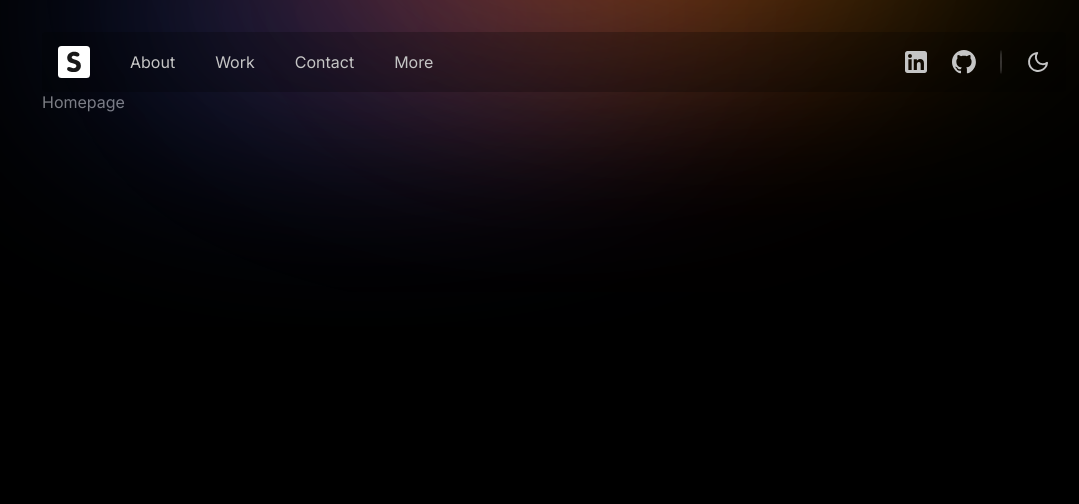
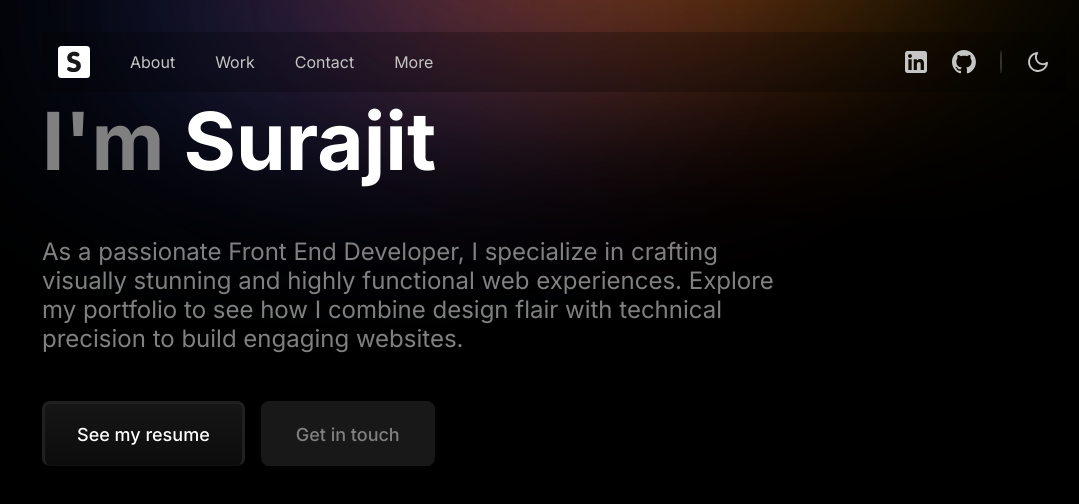
Before and after one commit to Surajit05021997/surajit-frontend-dev, a React (Vite) app: page / in a window 1280 px wide. Shown: the top 504 px of the page, without its empty margins (86-1165 px from the left). Built offline with nearby package versions, Linux system fonts and the light colour scheme.

Commit message:
added button component and home page about section

```diff
--- a/src/components/AppHeader.scss
+++ b/src/components/AppHeader.scss
@@ -48,24 +48,26 @@ header {
   .background {
     .ellipse {
       position: absolute;
+      user-select: none;
+      -webkit-user-select: none;
     }
 
     .ellipse-1 {
       left: -191px;
       top: -44px;
-      z-index: 1;
+      z-index: -3;
     }
 
     .ellipse-2 {
       left: 0;
       top: -138px;
-      z-index:2;
+      z-index: -2;
     }
 
     .ellipse-3 {
       left: 179px;
       top: -111px;
-      z-index: 3;
+      z-index: -1;
     }
   }
 }
--- a/src/components/HomePage.jsx
+++ b/src/components/HomePage.jsx
@@ -1,6 +1,19 @@
+import './HomePage.scss';
+import AppButton from './shared/AppButton';
+
 const HomePage = () => {
   return (
-    <div>Homepage</div>
+    <div className="homepage">
+      <section className="hp-about">
+        <h1 className="title"><span>I&apos;m</span> Surajit</h1>
+        <p className="body">As a passionate Front End Developer, I specialize in crafting visually stunning and highly functional web experiences.
+          Explore my portfolio to see how I combine design flair with technical precision to build engaging websites.</p>
+        <div className="btn-group">
+          <AppButton label="See my resume" />
+          <AppButton label="Get in touch" type="secondary" />
+        </div>
+      </section>
+    </div>
   );
 }
 
--- /dev/null
+++ b/src/components/HomePage.scss
@@ -0,0 +1,18 @@
+.homepage {
+  .hp-about {
+    .title > span {
+      color: var(--clr-neutral-800);
+    }
+
+    .body {
+      font-size: var(--fs-400);
+      width: 47rem;
+      margin-block: 3rem;
+    }
+
+    .btn-group {
+      display: flex;
+      gap: 1rem;
+    }
+  }
+}
--- /dev/null
+++ b/src/components/shared/AppButton.jsx
@@ -0,0 +1,15 @@
+import './AppButton.scss';
+import PropTypes from 'prop-types';
+
+const AppButton = ({type = 'primary', label}) => {
+  return (
+    <button className={`app-btn ${type}`}>{label}</button>
+  )
+}
+
+AppButton.propTypes = {
+  type: PropTypes.string,
+  label: PropTypes.string.isRequired,
+}
+
+export default AppButton;
--- /dev/null
+++ b/src/components/shared/AppButton.scss
@@ -0,0 +1,21 @@
+.app-btn {
+  padding: 1.25rem 2rem;
+  border: none;
+  border-radius: .5rem;
+  cursor: pointer;
+
+  &.primary {
+    color: var(--clr-neutral-100);
+    background: var(--dark-gradient);
+    border: 3px solid #202020;
+    border-bottom: 1px solid #101010;
+  }
+
+  &.secondary {
+    color: var(--btn-secondary-clr);
+    background-color: var(--btn-secondary-bg-clr);
+    border: 3px solid var(--btn-secondary-bg-clr);
+    border-bottom: 1px solid var(--btn-secondary-bg-clr);
+    transition: all 300ms;
+  }
+}
--- a/src/index.css
+++ b/src/index.css
@@ -33,6 +33,7 @@
 
   /** color **/
   --clr-neutral-100: #fff;
+  --clr-neutral-200: #F3F3F3;
   --clr-neutral-300: #C5C5C5;
   --clr-neutral-800: #808080;
   --clr-neutral-850: #181818;
@@ -43,6 +44,8 @@
   --clr-white-25: rgba(255,255,255,.25);
 
   --text-clr: var(--clr-neutral-800);
+
+  --dark-gradient: linear-gradient(0deg, rgb(12 12 12) 0%, rgb(22 22 22) 100%);
 }
 
 /* css reset */
@@ -79,6 +82,8 @@ input, textarea {
   --header-bg-clr: var(--clr-white-25);
   --heading-clr: var(--clr-neutral-850);
   --list-item-clr: var(--clr-neutral-850);
+  --btn-secondary-clr: var(--clr-neutral-850);
+  --btn-secondary-bg-clr: var(--clr-neutral-200);
 }
 
 :root:has(#dark-mode) {
@@ -86,6 +91,8 @@ input, textarea {
   --header-bg-clr: var(--clr-black-25);
   --heading-clr: var(--clr-neutral-100);
   --list-item-clr: var(--clr-neutral-300);
+  --btn-secondary-clr: var(--clr-neutral-800);
+  --btn-secondary-bg-clr: var(--clr-neutral-850);
 }
 
 /* general styling */
@@ -96,6 +103,7 @@ body {
   font-size: var(--fs-225);
   background-color: var(--bg-clr);
   color: var(--text-clr);
+  overflow-x: hidden;
   transition: background-color 300ms, color 300ms;
 }
 
@@ -119,6 +127,11 @@ h3 {
 
 ul li {
   color: var(--list-item-clr);
+}
+
+button {
+  font-size: var(--fs-275);
+  font-weight: var(--fw-medium);
 }
 
 @media (min-width: 48rem) {
```
